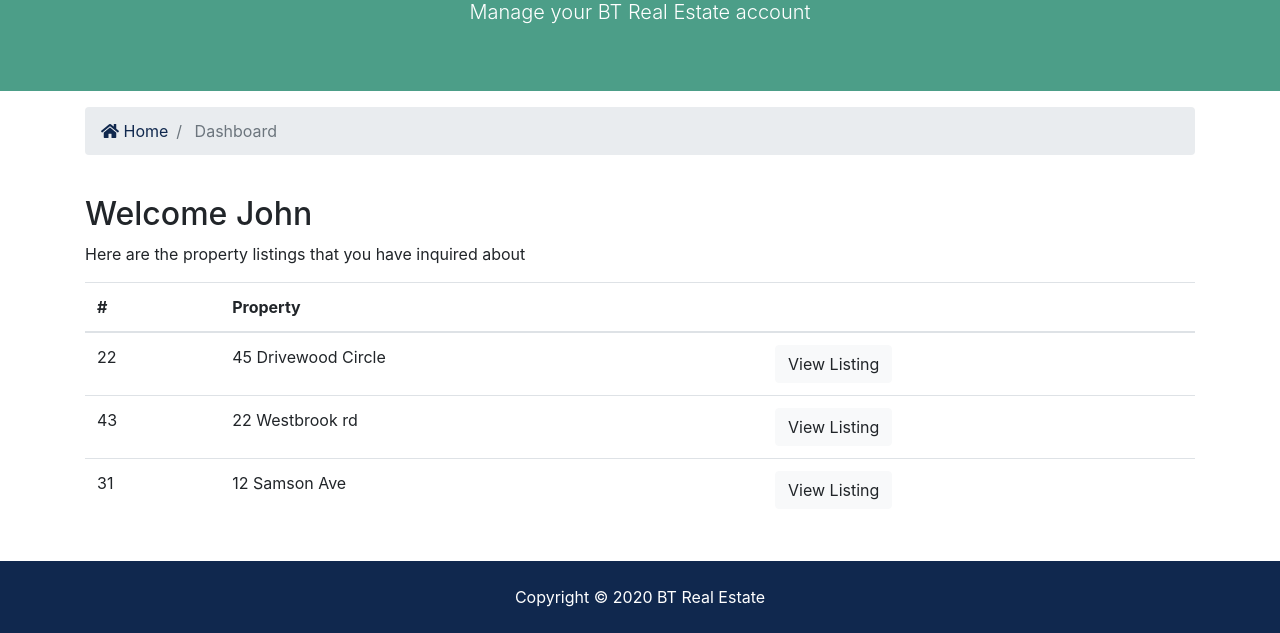
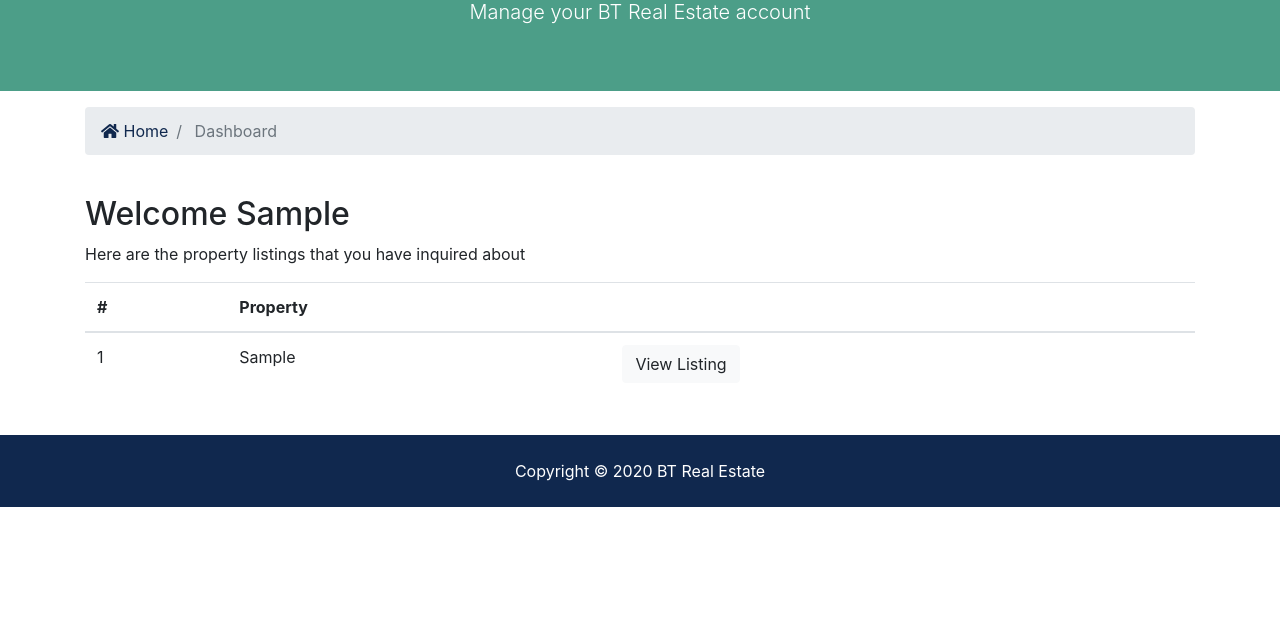
Before and after one commit to Alabhya268/RealEstate_property_shopapp, a Django app: page /accounts/dashboard in a window 1280 px wide. Shown: the part 254-887 px from the top of the page. After the commit the page ends 761 px from the top, so only its background shows below. Run offline with Django 3.2, Linux system fonts and the light colour scheme; a user stored in the database is signed in; tables that the repository leaves empty hold one stand-in row (values such as "Sample post"); some libraries are stand-ins or nearby versions.

Commit message:
Fixed Dashboard and added readme

```diff
--- a/accounts/views.py
+++ b/accounts/views.py
@@ -1,44 +1,44 @@
 from django.shortcuts import render, redirect
-from django.contrib import messages
+from django.contrib import messages, auth
 from django.contrib.auth.models import User
-from django.contrib import auth
+from contacts.models import Contact
 
 
 def register(request):
-    if request.method == 'POST':
-        first_name = request.POST['first_name']
-        last_name = request.POST['last_name']
-        username = request.POST['username']
-        email = request.POST['email']
-        password = request.POST['password']
-        password2 = request.POST['password2']
+  if request.method == 'POST':
+    # Get form values
+    first_name = request.POST['first_name']
+    last_name = request.POST['last_name']
+    username = request.POST['username']
+    email = request.POST['email']
+    password = request.POST['password']
+    password2 = request.POST['password2']
 
-        if password == password2:
-            if User.objects.filter(username=username).exists():
-                messages.error(request,'The username is already taken.')
-                return redirect('register')
-
-            else:
-                if User.objects.filter(email=email).exists():
-                    messages.error(request,'The email is already taken.')
-                    return redirect('register')
-
-                else:
-                    user = User.objects.create(username=username,first_name=first_name,last_name=last_name,email=email,password=password)
-                    # Loggin after register
-                    # auth.login(request,user)
-                    # messages.success(request,"You are now logged in")
-                    # return redirect('index')
-                    user.save()
-                    messages.success(request,"You are now registered and can login")
-                    return redirect('login')
-
+    # Check if passwords match
+    if password == password2:
+      # Check username
+      if User.objects.filter(username=username).exists():
+        messages.error(request, 'That username is taken')
+        return redirect('register')
+      else:
+        if User.objects.filter(email=email).exists():
+          messages.error(request, 'That email is being used')
+          return redirect('register')
         else:
-            messages.error(request,'Password did not match')
-            return redirect('register')
+          # Looks good
+          user = User.objects.create_user(username=username, password=password,email=email, first_name=first_name, last_name=last_name)
+          # Login after register
+          # auth.login(request, user)
+          # messages.success(request, 'You are now logged in')
+          # return redirect('index')
+          user.save()
+          messages.success(request, 'You are now registered and can log in')
+          return redirect('login')
     else:
-        return render(request, 'accounts/register.html')
-
+      messages.error(request, 'Passwords do not match')
+      return redirect('register')
+  else:
+    return render(request, 'accounts/register.html')
 
 def login(request):
   if request.method == 'POST':
@@ -57,13 +57,16 @@ def login(request):
   else:
     return render(request, 'accounts/login.html')
 
-
 def logout(request):
-    if request.method == 'POST':
-        auth.logout(request)
-        messages.success(request,"You are now logged out")
-        return redirect('index')
-
+  if request.method == 'POST':
+    auth.logout(request)
+    messages.success(request, 'You are now logged out')
+    return redirect('index')
 
 def dashboard(request):
-    return render(request, 'accounts/dashboard.html')
+  user_contacts = Contact.objects.order_by('-contact_date').filter(user_id=request.user.id)
+
+  context = {
+    'contacts': user_contacts
+  }
+  return render(request, 'accounts/dashboard.html', context)
--- a/templates/accounts/dashboard.html
+++ b/templates/accounts/dashboard.html
@@ -1,7 +1,8 @@
-{% extends 'base.html'%}
+{% extends 'base.html' %}
+
 {% block title %} | User Dashboard {% endblock %}
+
 {% block content %}
-
 <section id="showcase-inner" class="py-5 text-white">
     <div class="container">
       <div class="row text-center">
@@ -27,12 +28,16 @@
       </nav>
     </div>
   </section>
-    {% include "partials/_alerts.html"%}
+
+  <!-- Alerts -->
+  {% include 'partials/_alerts.html' %}
+
   <section id="dashboard" class="py-4">
     <div class="container">
       <div class="row">
         <div class="col-md-12">
-          <h2>Welcome John</h2>
+          <h2>Welcome {{ user.first_name }}</h2>
+          {% if contacts %}
             <p>Here are the property listings that you have inquired about</p>
             <table class="table">
               <thead>
@@ -43,32 +48,22 @@
                 </tr>
               </thead>
               <tbody>
+                {% for contact in contacts %}
                   <tr>
-                <td>22</td>
-                <td>45 Drivewood Circle</td>
+                    <td>{{ contact.id }}</td>
+                    <td>{{ contact.listing }}</td>
                     <td>
-                  <a class="btn btn-light" href="#">View Listing</a>
+                      <a class="btn btn-light" href="{% url 'listing' contact.listing_id %}">View Listing</a>
                     </td>
                   </tr>
-              <tr>
-                <td>43</td>
-                <td>22 Westbrook rd</td>
-                <td>
-                  <a class="btn btn-light" href="#">View Listing</a>
-                </td>
-              </tr>
-              <tr>
-                <td>31</td>
-                <td>12 Samson Ave</td>
-                <td>
-                  <a class="btn btn-light" href="#">View Listing</a>
-                </td>
-              </tr>
+                {% endfor %}
               </tbody>
             </table>
+          {% else %}
+            <p>You have not made any inquiries</p>
+          {% endif %}
         </div>
       </div>
     </div>
   </section>
-
   {% endblock %}
```
Also changed, not shown: listings/views.py (+24 -18 lines), requirements.txt (added, +15 -0 lines), README.md (added), media/photos/2020/12/24/home-1.jpg (added), media/photos/2020/12/24/home-inside-1_IsGEj8K.jpg (added), media/photos/2020/12/24/home-inside-1_UGnG1dV.jpg (added), sample_images/project_sample/sample1.png (added), sample_images/project_sample/sample2.png (added), 1 other file. Lines whose indentation alone changed are shown as unchanged.
